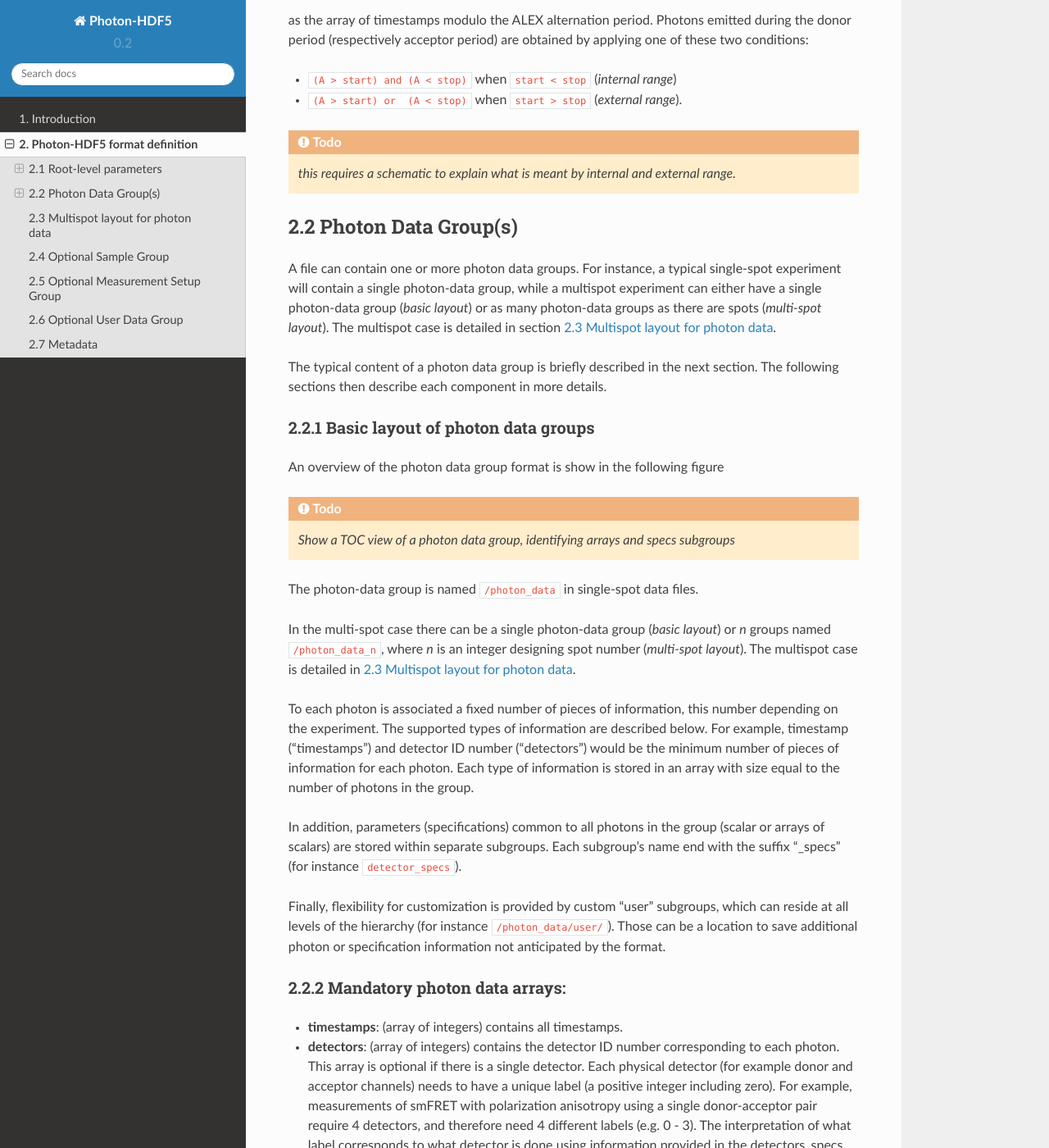
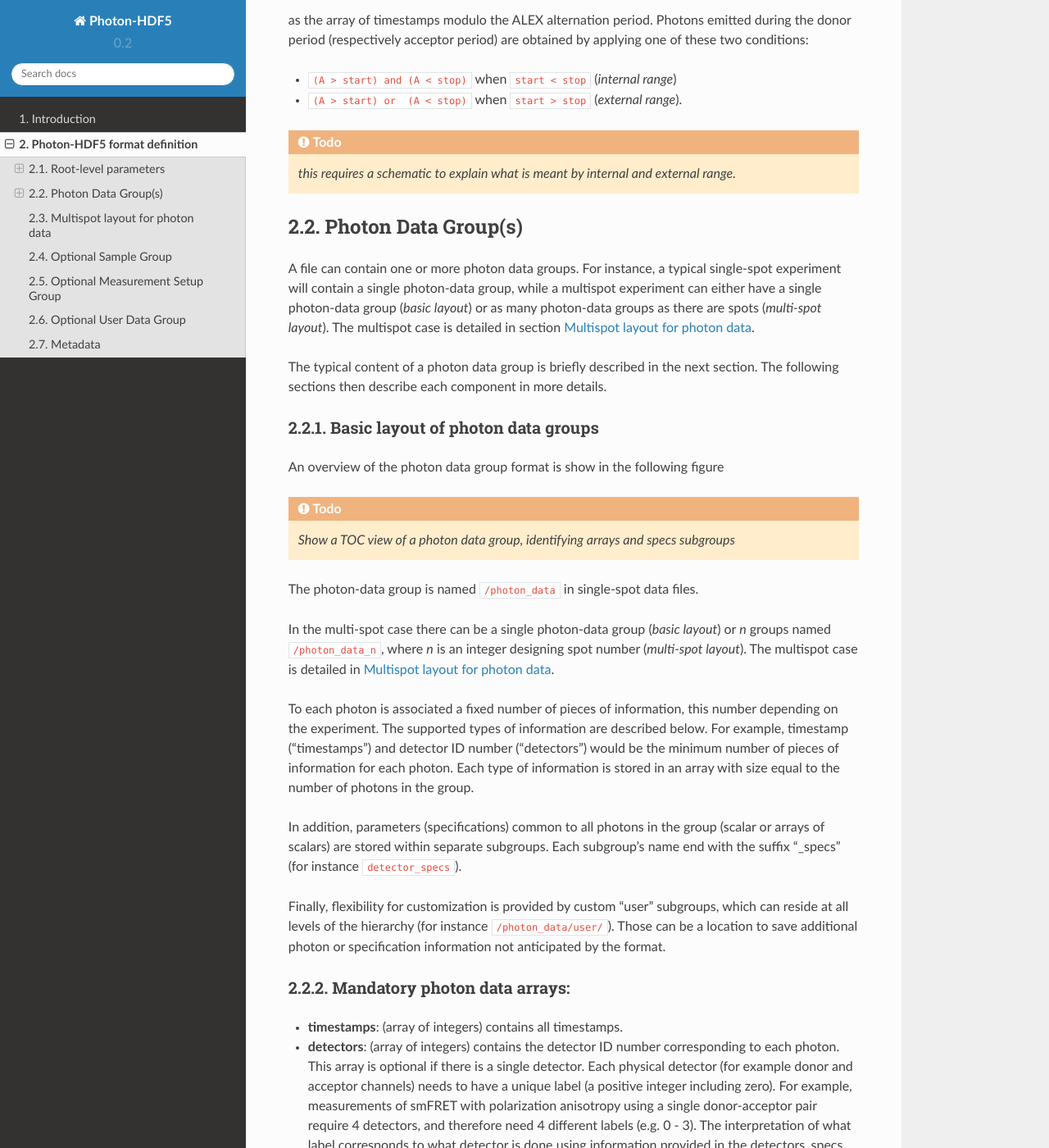
Before and after one commit to Photon-HDF5/photon-hdf5, a Sphinx documentation site: the page built from docs/phdata.rst, in a window 1280 px wide and 1400 px high, scrolled down 1974 px. Shown: the whole window at 82% size. Built offline with Sphinx 7.4.7 and the Read the Docs theme 2.0.0, drawn with Linux system fonts in a browser that asks for light colours; some of the changed text lies outside the part shown.

Commit message:
Switch to automatic section numbering

```diff
--- a/docs/conf.py
+++ b/docs/conf.py
@@ -203,6 +203,7 @@
 
 # Additional stuff for the LaTeX preamble.
 #'preamble': '',
+'preamble': '\setcounter{tocdepth}{3}'
 }
 
 # Grouping the document tree into LaTeX files. List of tuples
--- a/docs/index.rst
+++ b/docs/index.rst
@@ -36,6 +36,7 @@
 
 .. toctree::
     :maxdepth: 3
+    :numbered:
 
     intro
     phdata
--- a/docs/phdata.rst
+++ b/docs/phdata.rst
@@ -1,5 +1,5 @@
-2. Photon-HDF5 format definition
-================================
+Photon-HDF5 format definition
+=============================
 
 An overview of the data format is show in the following figure
 
@@ -8,8 +8,8 @@
     Show a TOC view of a typical file, identifying root data,
     photon group data and subgroups. Mention Metadata.
 
-2.1 Root-level parameters
--------------------------
+Root-level parameters
+---------------------
 
 There are mandatory and optional parameters (scalars or arrays of
 scalars) in the root group, as discussed in the next two sections. The
@@ -18,8 +18,8 @@
 there are optional groups providing information on the sample and setup,
 as well as user-specific information, discussed in the last sections.
 
-2.1.1 Mandatory parameters:
-^^^^^^^^^^^^^^^^^^^^^^^^^^^
+Mandatory parameters
+^^^^^^^^^^^^^^^^^^^^
 
 -  **timestamps_unit**: (float) time in seconds of 1-unit increment
    in timestamps. Normally, timestamps are integers and the unit
@@ -57,8 +57,8 @@
     (``alex_period_acceptor``) that selects all the photons (i.e.
     ``(0, alex_period)``).
 
-2.1.2 Optional parameters
-^^^^^^^^^^^^^^^^^^^^^^^^^
+Optional parameters
+^^^^^^^^^^^^^^^^^^^
 
 Currently, optional parameters include information necessary to
 interpret data acquired with alternating laser excitation (ALEX),
@@ -120,8 +120,8 @@
     *this requires a schematic to explain what is meant by
     internal and external range.*
 
-2.2 Photon Data Group(s)
-------------------------
+Photon Data Group(s)
+--------------------
 
 A file can contain one or more photon data groups. For instance, a
 typical single-spot experiment will contain a single photon-data group,
@@ -134,8 +134,8 @@
 next section. The following sections then describe each component in
 more details.
 
-2.2.1 Basic layout of photon data groups
-^^^^^^^^^^^^^^^^^^^^^^^^^^^^^^^^^^^^^^^^
+Basic layout of photon data groups
+^^^^^^^^^^^^^^^^^^^^^^^^^^^^^^^^^^
 
 An overview of the photon data group format is show in the following
 figure
@@ -171,8 +171,8 @@
 ``/photon_data/user/``). Those can be a location to save additional
 photon or specification information not anticipated by the format.
 
-2.2.2 Mandatory photon data arrays:
-^^^^^^^^^^^^^^^^^^^^^^^^^^^^^^^^^^^
+Mandatory photon data arrays:
+^^^^^^^^^^^^^^^^^^^^^^^^^^^^^
 
 -  **timestamps**: (array of integers) contains all timestamps.
 
@@ -187,8 +187,8 @@
    using information provided in the detectors\_specs subgroup (see
    below).
 
-2.2.3 Optional photon data arrays
-^^^^^^^^^^^^^^^^^^^^^^^^^^^^^^^^^
+Optional photon data arrays
+^^^^^^^^^^^^^^^^^^^^^^^^^^^
 
 -  **nanotimes** (array of integers) contains the TCSPC nanotimes.
    This array is only required if **``lifetime``** is True.
@@ -197,16 +197,16 @@
    This optional array is used when the data comes from a simulation
    providing particle ID information.
 
-2.2.4 Photon data specifications
-^^^^^^^^^^^^^^^^^^^^^^^^^^^^^^^^
+Photon data specifications
+^^^^^^^^^^^^^^^^^^^^^^^^^^
 
 Arrays in the ``photon_data`` group can have additional associated
 information that **is not** "photon specific" and therefore does not
 justify the use of an array with one value per photon. This data is
 instead stored in a subgroup with a ``_specs`` suffix.
 
-2.2.4.1 Detector specifications subgroup
-""""""""""""""""""""""""""""""""""""""""
+Detector specifications subgroup
+""""""""""""""""""""""""""""""""
 
 To provide information about whether a photon has been detected in the
 donor or acceptor channel, and/or in the parallel or perpendicular
@@ -249,14 +249,14 @@
     not omitted, the detector(s) ID number should go either in
     ``polarization1`` or ``polarization2``, but not in both.
 
-2.2.4.2 User defined detector specifications subgroup (optional)
-""""""""""""""""""""""""""""""""""""""""""""""""""""""""""""""""
+User defined detector specifications subgroup (optional)
+""""""""""""""""""""""""""""""""""""""""""""""""""""""""
 
 Additional detector specifications can be saved in a dedicated subgroup:
 ``detectors_specs/user/``.
 
-2.2.4.3 Nanotime specifications subgroup
-""""""""""""""""""""""""""""""""""""""""
+Nanotime specifications subgroup
+""""""""""""""""""""""""""""""""
 
 If a ``nanotimes`` array is present, the following specifications need
 to be provided:
@@ -299,8 +299,8 @@
 
 .. _sec_multispot:
 
-2.3 Multispot layout for photon data
-------------------------------------
+Multispot layout for photon data
+--------------------------------
 
 Multi-spot measurements can be saved using the basic layout described in
 previous sections. In this case, the ``timestamps`` array contains all
@@ -325,8 +325,8 @@
 ``/photon_data_0`` .. ``/photon_data_N``, one for each spot. Each group
 has a suffix indicating the spot number (starting from 0).
 
-2.4 Optional Sample Group
--------------------------
+Optional Sample Group
+---------------------
 
 The Photon-HDF5 defines an optional "sample" group where information
 about the measured sample can be stored. This data is stored in the
@@ -347,8 +347,8 @@
 -  **sample_name** (string) free-form description of the sample. For
    example ``'40-bp dsDNA, D-A distance: 7-bp'``.
 
-2.5 Optional Measurement Setup Group
-------------------------------------
+Optional Measurement Setup Group
+--------------------------------
 
 The optional group **``/setup_specs``** contains fields describing the
 measurement setup:
@@ -377,8 +377,8 @@
    At the moment, there is no standard way to distinguish
    between linear and elliptically/circularly polarized excitation.
 
-2.6 Optional User Data Group
-----------------------------
+Optional User Data Group
+------------------------
 
 An unlimited number of user-defined fields are allowed. To make sure
 that future versions of this format will not collide with any
@@ -389,8 +389,8 @@
 ``'/photon_data/user'``, ``'/photon_data/nanotimes_specs/user'``,
 ``'/setup_specs/user'``, etc...
 
-2.7 Metadata
-------------
+Metadata
+--------
 
 The root node needs to include the following attributes:
 
```
Also changed, not shown: docs/intro.rst (+8 -8 lines).
